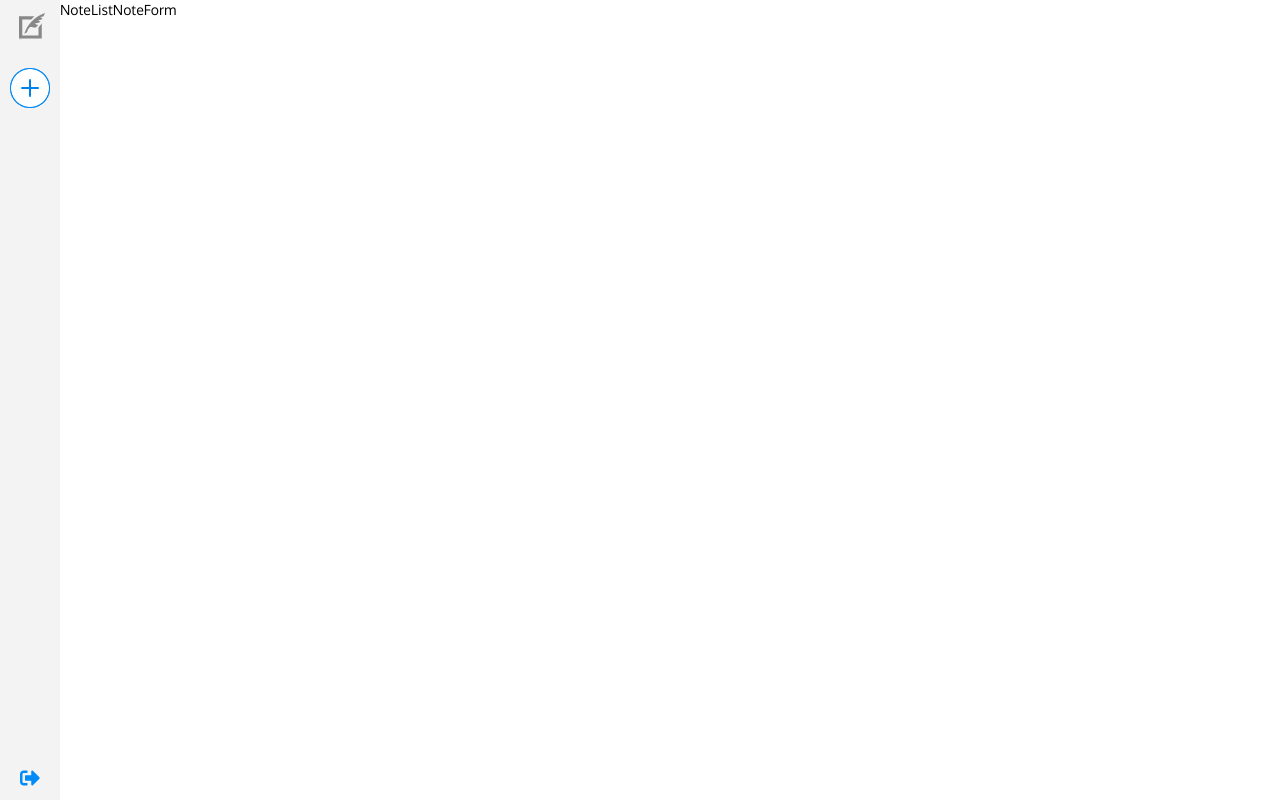
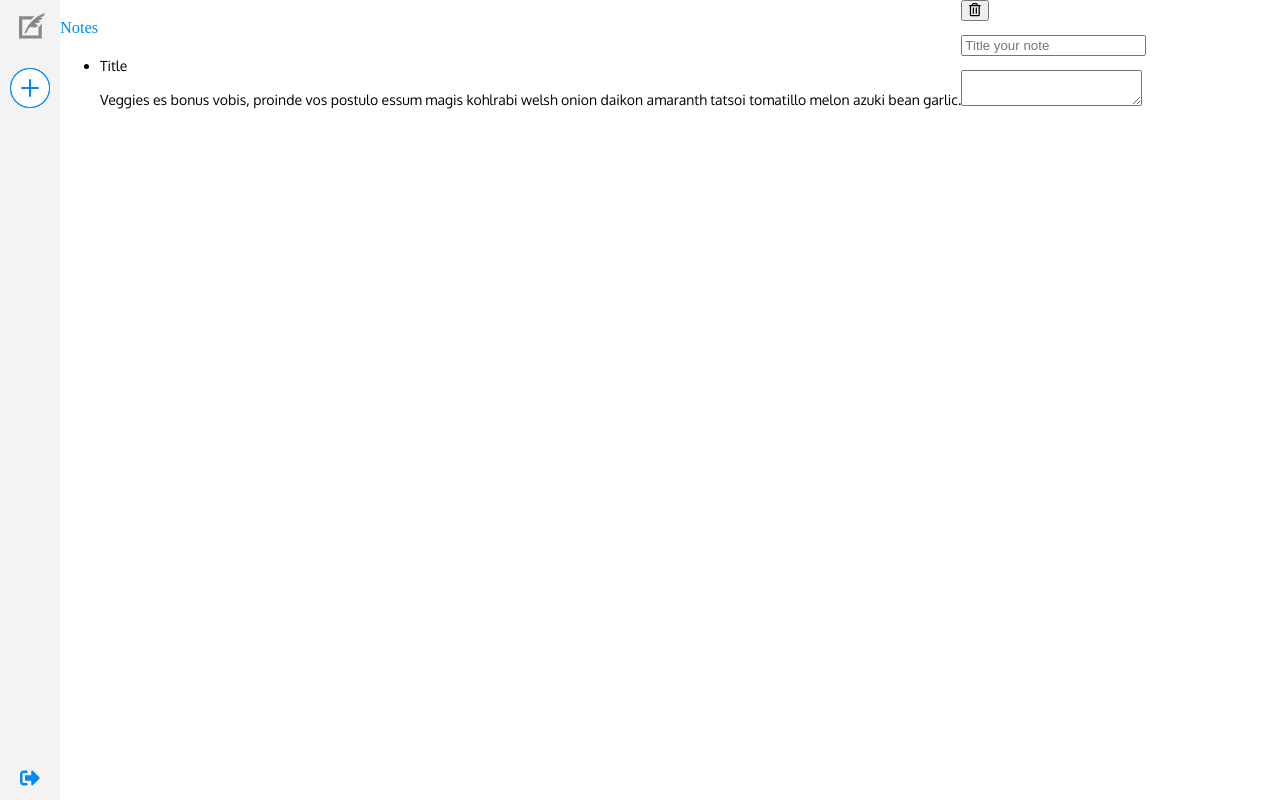
Before and after one commit to srandhaw/noteherder, a React (Create React App) app: page / in a window 1280 px wide. Built offline with nearby package versions, Linux system fonts and the light colour scheme; a web font is replaced by a local one.

Commit message:
note form and notelist layout made

```diff
--- a/src/NoteForm.js
+++ b/src/NoteForm.js
@@ -3,8 +3,23 @@ import React from 'react'
  const NoteForm = () => {
   return (
     <div className="NoteForm">
-      NoteForm
+
+    <div className="form-actions">
+      <button type="button">
+        <i className="far fa-trash-alt"></i>
+      </button>
     </div>
+    <form>
+      <p>
+        <input
+          type="text"
+          name="title"
+          placeholder="Title your note"
+        />
+      </p>
+       <textarea name="body"></textarea>
+    </form>
+  </div>
   )
 }
 
--- a/src/NoteList.js
+++ b/src/NoteList.js
@@ -3,7 +3,27 @@ import React from 'react'
  const NoteList = () => {
   return (
     <div className="NoteList">
-      NoteList
+      <h3>Notes</h3>
+      <ul id = "notes">
+        <a className = "active">
+        <li>
+          <div className = "note">
+
+            <div className = "note-title">
+                      Title
+            </div>
+
+            <div className="note-body">
+                      <p>
+                        Veggies es bonus vobis, proinde vos postulo essum magis kohlrabi welsh onion daikon amaranth tatsoi tomatillo melon azuki bean garlic.
+                      </p>
+            </div>
+
+
+            </div>
+        </li>
+        </a>
+      </ul>
     </div>
   )
 }
```
